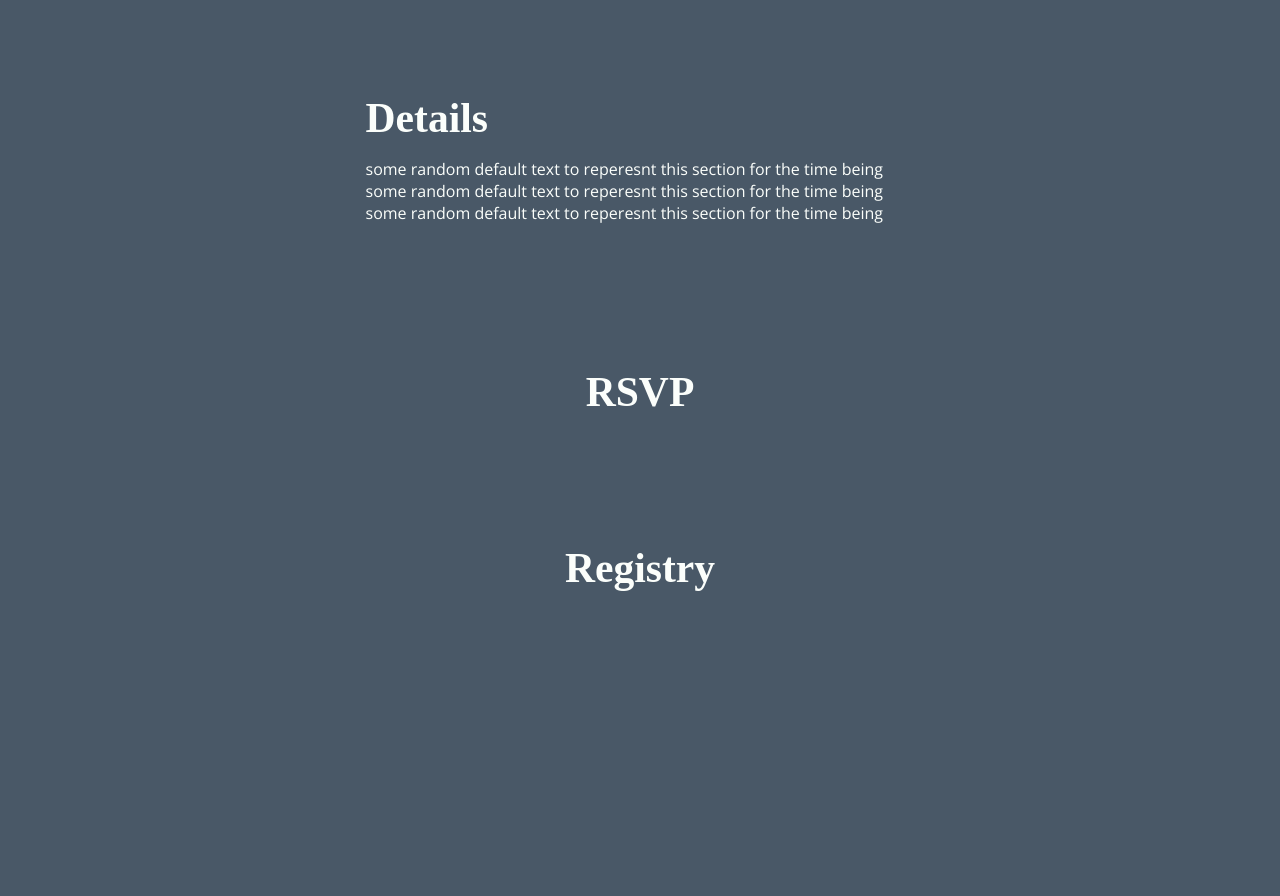
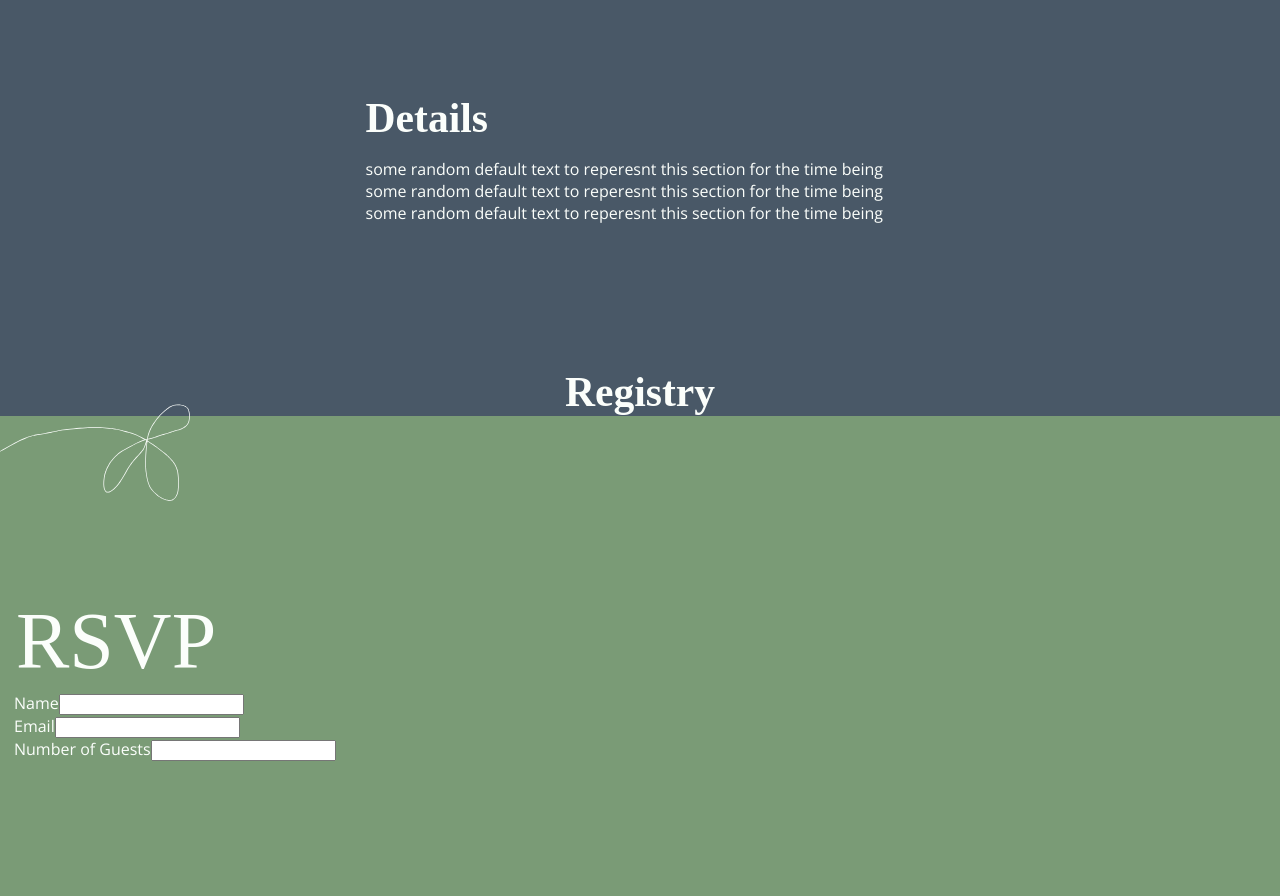
Before and after one commit to GarrettPilgrim/pilgrim-wedding, a Gatsby site: page / in a window 1280 px wide. Shown: the part 1003-1899 px from the top of the page. Before the commit the page ends 1595 px from the top, so only its background shows below. Built offline with nearby package versions, Linux system fonts and the light colour scheme; Gatsby itself is replaced by a stand-in of ours; a web font is replaced by a local one.

Commit message:
Add form contents, created footer

```diff
--- /dev/null
+++ b/src/Footer/Footer.js
@@ -0,0 +1,20 @@
+import React from "react";
+import FooterStyle from "./footer.style";
+
+import Form from "../components/Form/Form";
+import FlowerOne from "../svg/FlowerOne.svg";
+import FlowerTwo from "../svg/FlowerTwo.svg";
+import FlowerThree from "../svg/FlowerThree.svg";
+
+const Footer = () => {
+  return (
+    <>
+      <FooterStyle>
+        <FlowerThree className="flower-three" />
+        <Form />
+      </FooterStyle>
+    </>
+  );
+};
+
+export default Footer;
--- /dev/null
+++ b/src/Footer/footer.style.js
@@ -0,0 +1,18 @@
+import styled from "styled-components";
+import theme from "../styles/theme";
+
+const FooterStyle = styled.footer`
+  height: 30rem;
+  background: ${theme.color.secondary};
+  svg {
+    fill: ${theme.color.light};
+  }
+  .flower-three {
+    position: relative;
+    top: -3rem;
+    width: 15%;
+    transform: rotate(130deg);
+  }
+`;
+
+export default FooterStyle;
--- a/src/components/Form/Form.js
+++ b/src/components/Form/Form.js
@@ -0,0 +1,37 @@
+import React from "react";
+import FormStyle from "./form.style";
+
+const Form = () => {
+  return (
+    <>
+      <FormStyle>
+        <fieldset>
+          <legend>RSVP</legend>
+          <form
+            method="post"
+            netlify-honeypot="bot-field"
+            data-netlify="true"
+            name="contact"
+          >
+            <input type="hidden" name="bot-field" />
+            <input type="hidden" name="form-name" value="contact" />
+            <label>
+              Name
+              <input type="text" name="name" id="name" />
+            </label>
+            <label>
+              Email
+              <input type="text" name="name" id="name" />
+            </label>
+            <label>
+              Number of Guests
+              <input type="number" name="name" id="name" />
+            </label>
+          </form>
+        </fieldset>
+      </FormStyle>
+    </>
+  );
+};
+
+export default Form;
--- a/src/components/Form/form.style.js
+++ b/src/components/Form/form.style.js
@@ -0,0 +1,17 @@
+import styled from "styled-components";
+import theme from "../../styles/theme";
+
+const FormStyle = styled.div`
+  fieldset {
+    border: none;
+  }
+  legend {
+    font-size: 5rem;
+  }
+  form {
+    display: grid;
+    grid-template-columns: 1fr;
+  }
+`;
+
+export default FormStyle;
--- a/src/pages/index.js
+++ b/src/pages/index.js
@@ -4,6 +4,7 @@ import Section from "../components/Section/Section";
 import Countdown from "../components/Countdown/Countdown";
 
 import GlobalStyles from "../styles/global";
+import Footer from "../Footer/Footer";
 
 const IndexPage = () => {
   return (
@@ -20,11 +21,9 @@ const IndexPage = () => {
         </p>
       </Section>
       <Section>
-        <h2>RSVP</h2>
-      </Section>
-      <Section>
         <h2>Registry</h2>
       </Section>
+      <Footer></Footer>
     </>
   );
 };
--- a/src/styles/global.js
+++ b/src/styles/global.js
@@ -33,12 +33,12 @@ const GlobalStyles = createGlobalStyle`
     scroll-behavior: smooth;
   }
 
-  h1, h2, h3, h4, h5, p, a {
+  h1, h2, h3, h4, h5, p, a, fieldset {
     font-family: ${theme.font.serif};
     color: ${theme.color.light};
   }
 
-  p {
+  p, label {
     font-family: ${theme.font.sans};
   }
 `;
```
